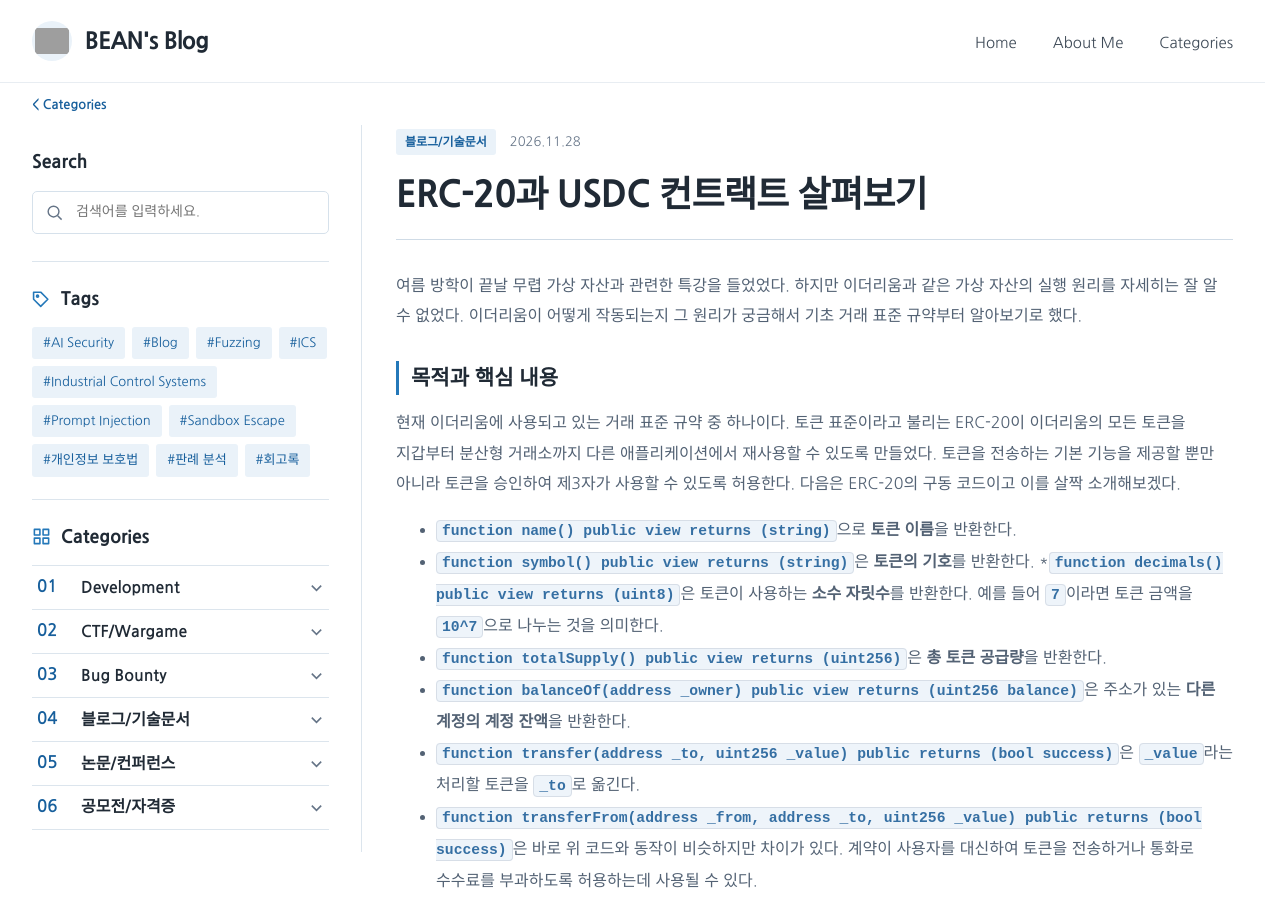
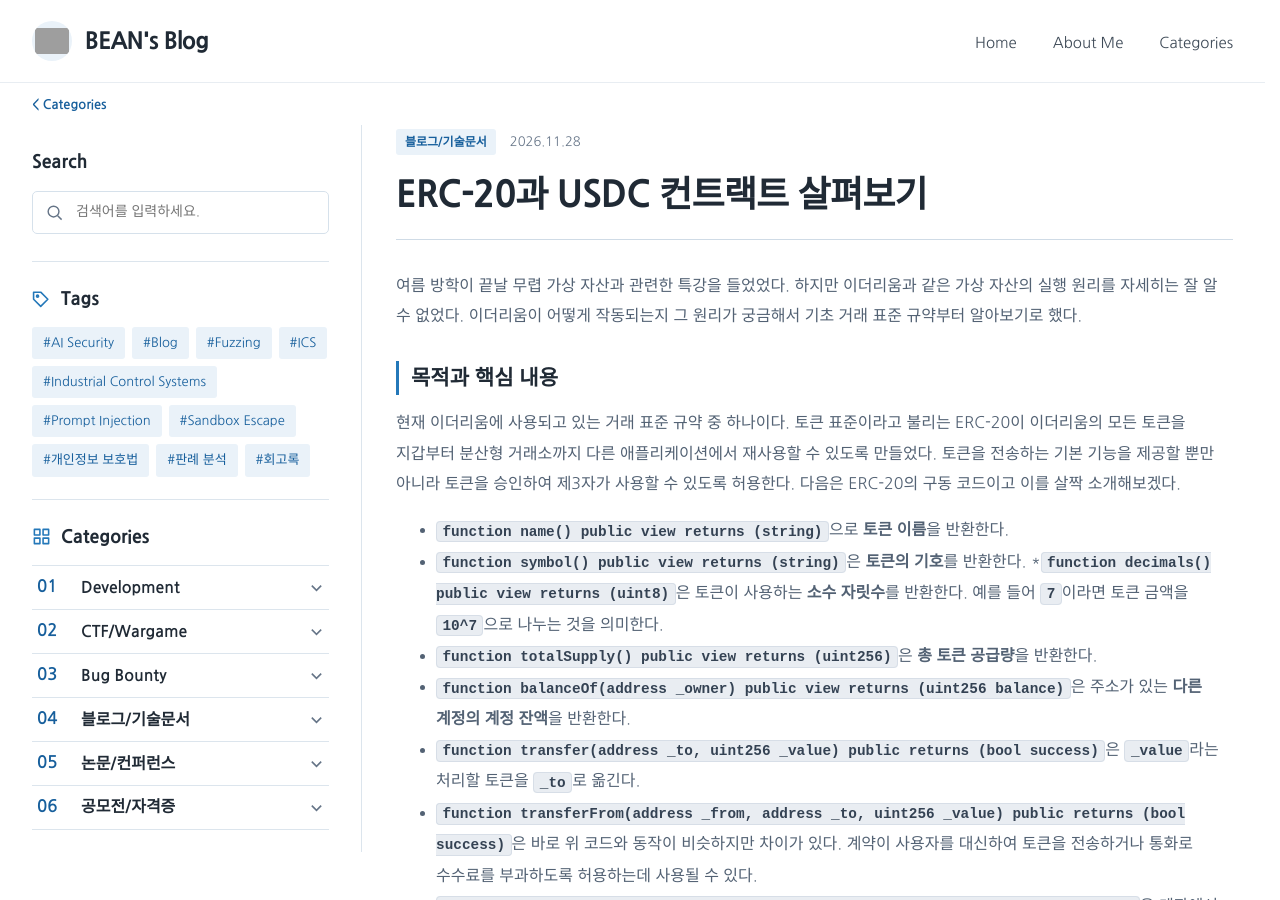
Before and after one commit to BEAN-CMD418/bean-cmd418.github.io, a Jekyll site: the page built from _posts/2026-11-28-ethereum-erc20-usdc.md, in a window 1280 px wide and 900 px high. Built offline with Jekyll 4.4.1, drawn with Linux system fonts in a browser that asks for light colours; some web fonts are replaced; grey boxes are pictures that could not be loaded.

Commit message:
Use Markdown inline code only for originally quoted snippets

````diff
--- a/_posts/2026-11-28-ethereum-erc20-usdc.md
+++ b/_posts/2026-11-28-ethereum-erc20-usdc.md
@@ -10,17 +10,17 @@ categories: [tech-docs]
 
  현재 이더리움에 사용되고 있는 거래 표준 규약 중 하나이다. 토큰 표준이라고 불리는 ERC-20이 이더리움의 모든 토큰을 지갑부터 분산형 거래소까지 다른 애플리케이션에서 재사용할 수 있도록 만들었다. 토큰을 전송하는 기본 기능을 제공할 뿐만 아니라 토큰을 승인하여 제3자가 사용할 수 있도록 허용한다. 다음은 ERC-20의 구동 코드이고 이를 살짝 소개해보겠다.
 
-* <code style="color:#356FA3;background-color:#EEF4FA;padding:2px 5px;border-radius:4px;font-family:monospace;font-size:0.92em;">function name() public view returns (string)</code>으로 **토큰 이름**을 반환한다.
-* <code style="color:#356FA3;background-color:#EEF4FA;padding:2px 5px;border-radius:4px;font-family:monospace;font-size:0.92em;">function symbol() public view returns (string)</code>은 **토큰의 기호**를 반환한다.
-*<code style="color:#356FA3;background-color:#EEF4FA;padding:2px 5px;border-radius:4px;font-family:monospace;font-size:0.92em;">function decimals() public view returns (uint8)</code>은 토큰이 사용하는 **소수 자릿수**를 반환한다. 예를 들어 <code style="color:#356FA3;background-color:#EEF4FA;padding:2px 5px;border-radius:4px;font-family:monospace;font-size:0.92em;">7</code>이라면 토큰 금액을 <code style="color:#356FA3;background-color:#EEF4FA;padding:2px 5px;border-radius:4px;font-family:monospace;font-size:0.92em;">10^7</code>으로 나누는 것을 의미한다.
-* <code style="color:#356FA3;background-color:#EEF4FA;padding:2px 5px;border-radius:4px;font-family:monospace;font-size:0.92em;">function totalSupply() public view returns (uint256)</code>은 **총 토큰 공급량**을 반환한다.
-* <code style="color:#356FA3;background-color:#EEF4FA;padding:2px 5px;border-radius:4px;font-family:monospace;font-size:0.92em;">function balanceOf(address _owner) public view returns (uint256 balance)</code>은 주소가 있는 **다른 계정의 계정 잔액**을 반환한다.
-* <code style="color:#356FA3;background-color:#EEF4FA;padding:2px 5px;border-radius:4px;font-family:monospace;font-size:0.92em;">function transfer(address _to, uint256 _value) public returns (bool success)</code>은 <code style="color:#356FA3;background-color:#EEF4FA;padding:2px 5px;border-radius:4px;font-family:monospace;font-size:0.92em;">_value</code>라는 처리할 토큰을 <code style="color:#356FA3;background-color:#EEF4FA;padding:2px 5px;border-radius:4px;font-family:monospace;font-size:0.92em;">_to</code>로 옮긴다.
-* <code style="color:#356FA3;background-color:#EEF4FA;padding:2px 5px;border-radius:4px;font-family:monospace;font-size:0.92em;">function transferFrom(address _from, address _to, uint256 _value) public returns (bool success)</code>은 바로 위 코드와 동작이 비슷하지만 차이가 있다. 계약이 사용자를 대신하여 토큰을 전송하거나 통화로 수수료를 부과하도록 허용하는데 사용될 수 있다.
-* <code style="color:#356FA3;background-color:#EEF4FA;padding:2px 5px;border-radius:4px;font-family:monospace;font-size:0.92em;">function approve(address _spender, uint256 _value) public returns (bool success)</code>은 계좌에서 <code style="color:#356FA3;background-color:#EEF4FA;padding:2px 5px;border-radius:4px;font-family:monospace;font-size:0.92em;">_value</code>의 양에 따라 여러 번 인출할 수 있음을 나타낸다.
-* <code style="color:#356FA3;background-color:#EEF4FA;padding:2px 5px;border-radius:4px;font-family:monospace;font-size:0.92em;">function allowance(address _owner, address _spender) public view returns (uint256 remaining)</code>은 **<code style="color:#356FA3;background-color:#EEF4FA;padding:2px 5px;border-radius:4px;font-family:monospace;font-size:0.92em;">_spender</code>의 금액을 반환**한다.
-* <code style="color:#356FA3;background-color:#EEF4FA;padding:2px 5px;border-radius:4px;font-family:monospace;font-size:0.92em;">event Transfer(address indexed _from, address indexed _to, uint256 _value)</code>은 0값 전송을 포함해서 **토큰이 전송될 때마다** 실행된다.
-* <code style="color:#356FA3;background-color:#EEF4FA;padding:2px 5px;border-radius:4px;font-family:monospace;font-size:0.92em;">event Approval(address indexed _owner, address indexed _spender, uint256 _value)</code>은 **성공적으로 호출**되었다면 실행된다.
+* `function name() public view returns (string)`으로 **토큰 이름**을 반환한다.
+* `function symbol() public view returns (string)`은 **토큰의 기호**를 반환한다.
+*`function decimals() public view returns (uint8)`은 토큰이 사용하는 **소수 자릿수**를 반환한다. 예를 들어 `7`이라면 토큰 금액을 `10^7`으로 나누는 것을 의미한다.
+* `function totalSupply() public view returns (uint256)`은 **총 토큰 공급량**을 반환한다.
+* `function balanceOf(address _owner) public view returns (uint256 balance)`은 주소가 있는 **다른 계정의 계정 잔액**을 반환한다.
+* `function transfer(address _to, uint256 _value) public returns (bool success)`은 `_value`라는 처리할 토큰을 `_to`로 옮긴다.
+* `function transferFrom(address _from, address _to, uint256 _value) public returns (bool success)`은 바로 위 코드와 동작이 비슷하지만 차이가 있다. 계약이 사용자를 대신하여 토큰을 전송하거나 통화로 수수료를 부과하도록 허용하는데 사용될 수 있다.
+* `function approve(address _spender, uint256 _value) public returns (bool success)`은 계좌에서 `_value`의 양에 따라 여러 번 인출할 수 있음을 나타낸다.
+* `function allowance(address _owner, address _spender) public view returns (uint256 remaining)`은 **`_spender`의 금액을 반환**한다.
+* `event Transfer(address indexed _from, address indexed _to, uint256 _value)`은 0값 전송을 포함해서 **토큰이 전송될 때마다** 실행된다.
+* `event Approval(address indexed _owner, address indexed _spender, uint256 _value)`은 **성공적으로 호출**되었다면 실행된다.
 
  History에서 관련된 링크를 열어보았다. 레딧은 페이지 열기가 가능하길래 한 번 봤다. [레딧](https://www.reddit.com/r/ethereum/s/8iu5fpTE8H)에서 개발자들이 이야기 한 걸 토대로 만들어진 거겠지? 처음엔 Token이 아니라 Coin이라는 말로 통일되어 있었다고 한다. 하긴 Coin이면 비트코인만 지칭하는 것 같긴 하다.
 
@@ -29,8 +29,8 @@ categories: [tech-docs]
  [USD Coin](https://etherscan.io/token/0xA0b86991c6218b36c1d19D4a2e9Eb0cE3606eB48#analytics)(USDC)의 컨트랙트 코드를 살펴보았다. 처음에는 프록시 컨트랙트의 코드만 확인했지만, 다른 컨트랙트로 이동해서 실제 구현 코드도 확인할 수 있었다. 이 과정에서
 [0x43506849D7C04F9138D1A2050bbF3A0c054402dd](https://etherscan.io/address/0x43506849D7C04F9138D1A2050bbF3A0c054402dd#code)주소의 FiatTokenV2_2 컨트랙트를 살펴보았다.
 
- approve()와 transferFrom()과 같은 함수는 따로 존재했다. 우리나라에서도 각각의 거래는 각 은행마다 진행되지만 실제 자금의 이동은 자정 무렵 한국 은행을 통해서니까 이처럼 실행되는 것일까? 이러한 궁금증을 안고 살펴보았다. 이더리움에서는 <code style="color:#356FA3;background-color:#EEF4FA;padding:2px 5px;border-radius:4px;font-family:monospace;font-size:0.92em;">transfer()</code>나 <code style="color:#356FA3;background-color:#EEF4FA;padding:2px 5px;border-radius:4px;font-family:monospace;font-size:0.92em;">transferFrom()</code> 트랜잭션이 블록에 포함되어 성공하면 해당 트랜잭션 안에서 토큰 잔액이 갱신된다. 따라서 <code style="color:#356FA3;background-color:#EEF4FA;padding:2px 5px;border-radius:4px;font-family:monospace;font-size:0.92em;">approve()</code>는 토큰을 사용할 수 있는 권한을 미리 설정하고, <code style="color:#356FA3;background-color:#EEF4FA;padding:2px 5px;border-radius:4px;font-family:monospace;font-size:0.92em;">transferFrom()</code>은 그 권한을 이용해 실제 토큰을 전송한다.
- 또 코드를 살펴보다가 궁금증이 생겼다. <code style="color:#356FA3;background-color:#EEF4FA;padding:2px 5px;border-radius:4px;font-family:monospace;font-size:0.92em;">uint256 _value</code>를 사용하고 있다면 이보다 더 큰 수(2^256-1보다 더 큰 수)를 받게 된다면 오버플로가 발생할 수도 있는데 이 가능성은 어떻게 차단하고 있을까? 실제 구현에서는 OpenZeppelin의 <code style="color:#356FA3;background-color:#EEF4FA;padding:2px 5px;border-radius:4px;font-family:monospace;font-size:0.92em;">SafeMath</code>를 사용하고 있음을 알게 됐다. <code style="color:#356FA3;background-color:#EEF4FA;padding:2px 5px;border-radius:4px;font-family:monospace;font-size:0.92em;">SafeMath</code>는 연산 결과가 표현 가능한 범위를 초과하면 트랜잭션을 실패시키기 때문에 값이 순환하는 오버플로를 방지한다. 다음은 solidity에서의 사용 예시이다.
+ approve()와 transferFrom()과 같은 함수는 따로 존재했다. 우리나라에서도 각각의 거래는 각 은행마다 진행되지만 실제 자금의 이동은 자정 무렵 한국 은행을 통해서니까 이처럼 실행되는 것일까? 이러한 궁금증을 안고 살펴보았다. 이더리움에서는 `transfer()`나 `transferFrom()` 트랜잭션이 블록에 포함되어 성공하면 해당 트랜잭션 안에서 토큰 잔액이 갱신된다. 따라서 `approve()`는 토큰을 사용할 수 있는 권한을 미리 설정하고, `transferFrom()`은 그 권한을 이용해 실제 토큰을 전송한다.
+ 또 코드를 살펴보다가 궁금증이 생겼다. `uint256 _value`를 사용하고 있다면 이보다 더 큰 수(2^256-1보다 더 큰 수)를 받게 된다면 오버플로가 발생할 수도 있는데 이 가능성은 어떻게 차단하고 있을까? 실제 구현에서는 OpenZeppelin의 `SafeMath`를 사용하고 있음을 알게 됐다. `SafeMath`는 연산 결과가 표현 가능한 범위를 초과하면 트랜잭션을 실패시키기 때문에 값이 순환하는 오버플로를 방지한다. 다음은 solidity에서의 사용 예시이다.
 
 ```solidity
 using SafeMath for uint256;
````
